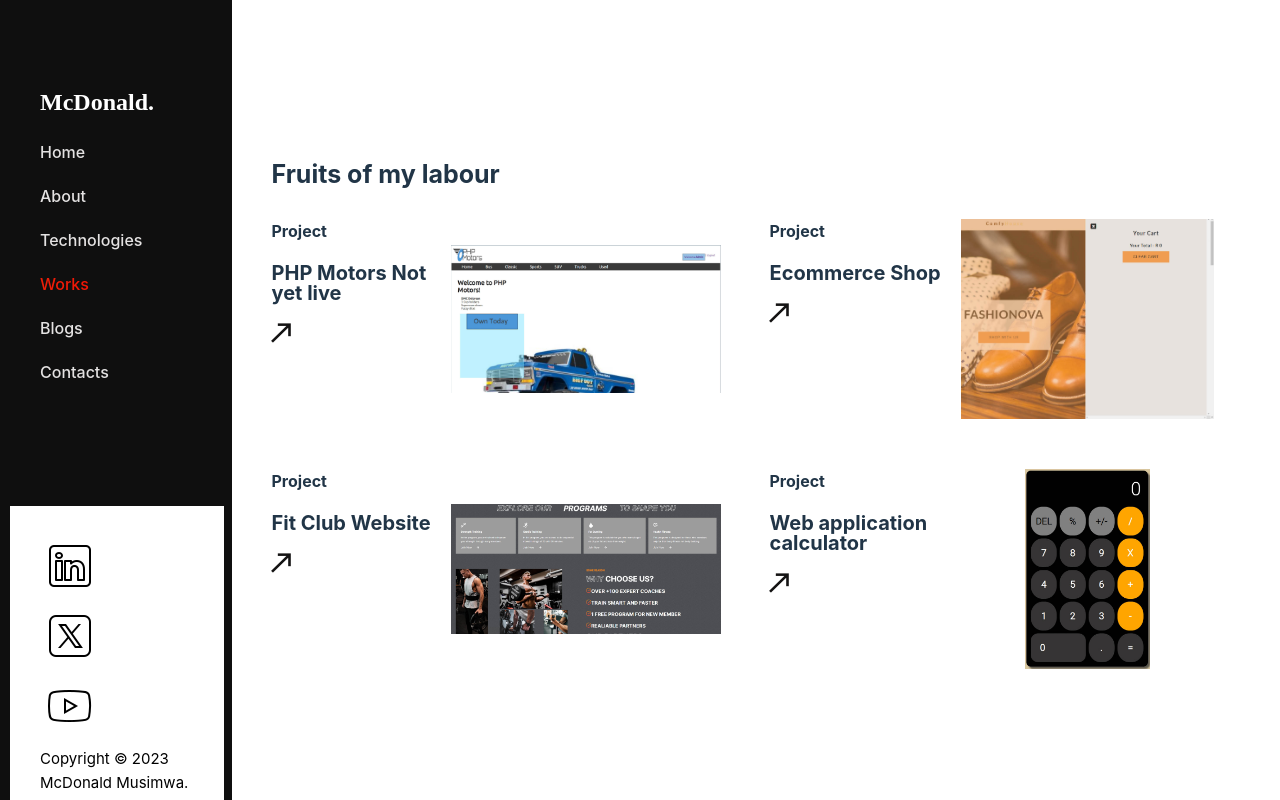
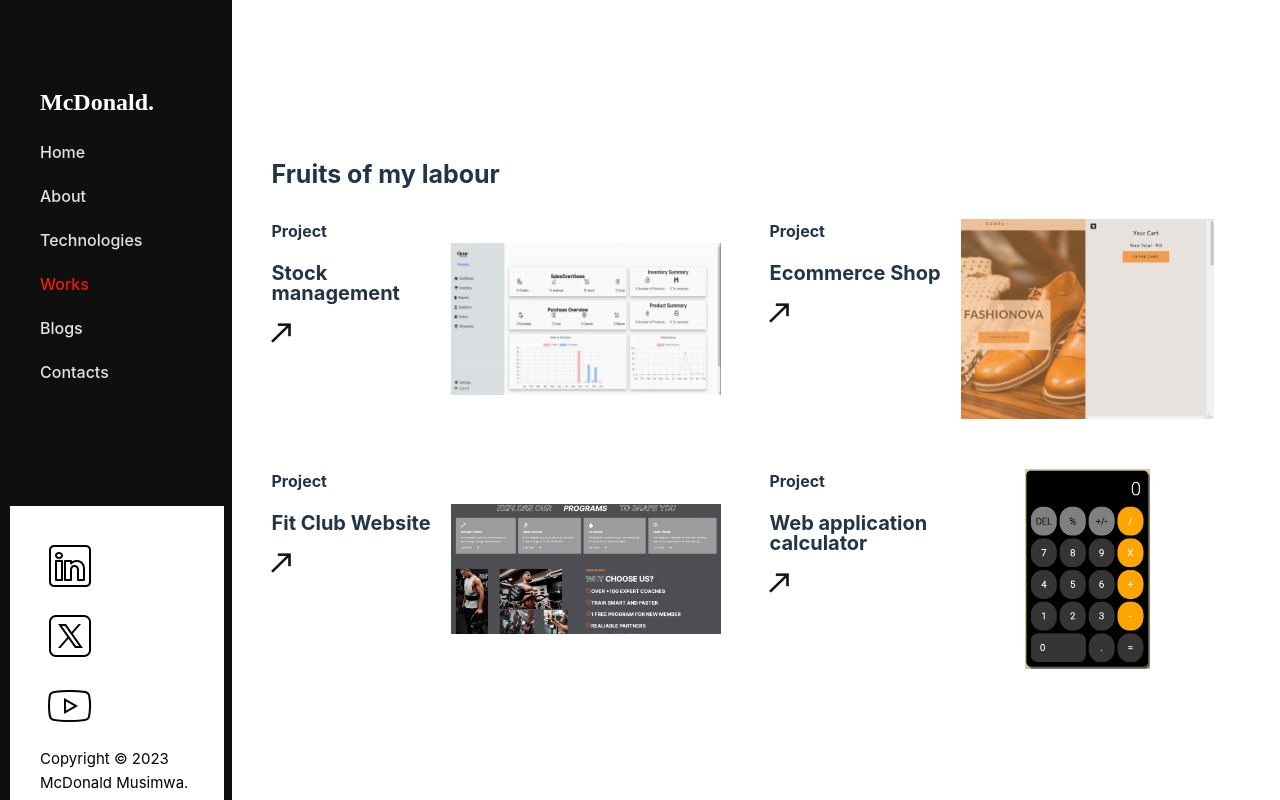
Before and after one commit to McDonaldMusimwa/currentportfolio, a React (Vite) app: page /works in a window 1280 px wide. Built offline with nearby package versions, Linux system fonts and the light colour scheme; a web font is replaced by a local one.

Commit message:
Update 3 files

```diff
--- a/src/assets/projects.js
+++ b/src/assets/projects.js
@@ -1,5 +1,5 @@
 import self from "./self.png";
-import PhpMotors from "./phpmotors.jpeg";
+import stockifyGif from "./StockGif.gif";
 import EShop from "./eshop.jpeg";
 import Gym from "./gym.jpeg";
 import Calculator from "./calculator.jpeg";
@@ -135,10 +135,10 @@ const info = {
   portfolio: [
     // This is where your portfolio projects will be detailed
     {
-      title: "PHP Motors Not yet live",
-      live: "https://github.com/McDonaldMusimwa/phpmotor", //this should be a link to the live version of your project, think github pages, netlify, heroku, etc. Or your own domain, if you have it.
-      source: "https://github.com/McDonaldMusimwa/phpmotors", // this should be a link to the **repository** of the project, where the code is hosted.
-      image: PhpMotors,
+      title: "Stock management",
+      live: "https://mcdonaldmusimwa.github.io/stockifylandingpage/", //this should be a link to the live version of your project, think github pages, netlify, heroku, etc. Or your own domain, if you have it.
+      source: "https://mcdonaldmusimwa.github.io/stockifylandingpage/", // this should be a link to the **repository** of the project, where the code is hosted.
+      image: stockifyGif,
       key: 1,
     },
     {
```
Also changed, not shown: src/assets/StockGif.gif (added), src/assets/ezgif.com-video-to-gif-converted.gif (added).
